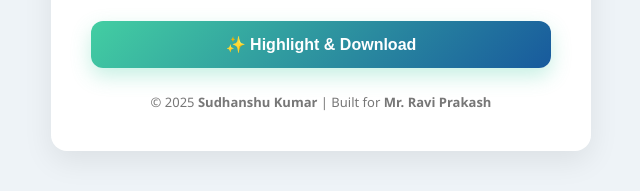
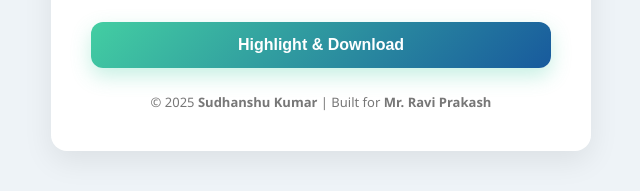
Before and after one commit to kumaarsudhanshu/pdfhighlighter, a plain HTML site: page templates/index.html in a window 1280 px wide. Shown: the part 471-662 px from the top of the page, 319-959 px from the left. Drawn offline with Linux system fonts and the light colour scheme.

Commit message:
Update index.html

```diff
--- a/templates/index.html
+++ b/templates/index.html
@@ -198,7 +198,7 @@
       <label>Numbers/Text to highlight (comma separated):</label>
       <input type="text" name="numbers" placeholder="e.g. 123, SUDHANSHU, 3276/2025" required>
 
-      <button type="submit">✨ Highlight & Download</button>
+      <button type="submit"> Highlight & Download</button>
     </form>
 
     <div class="footer">
```
